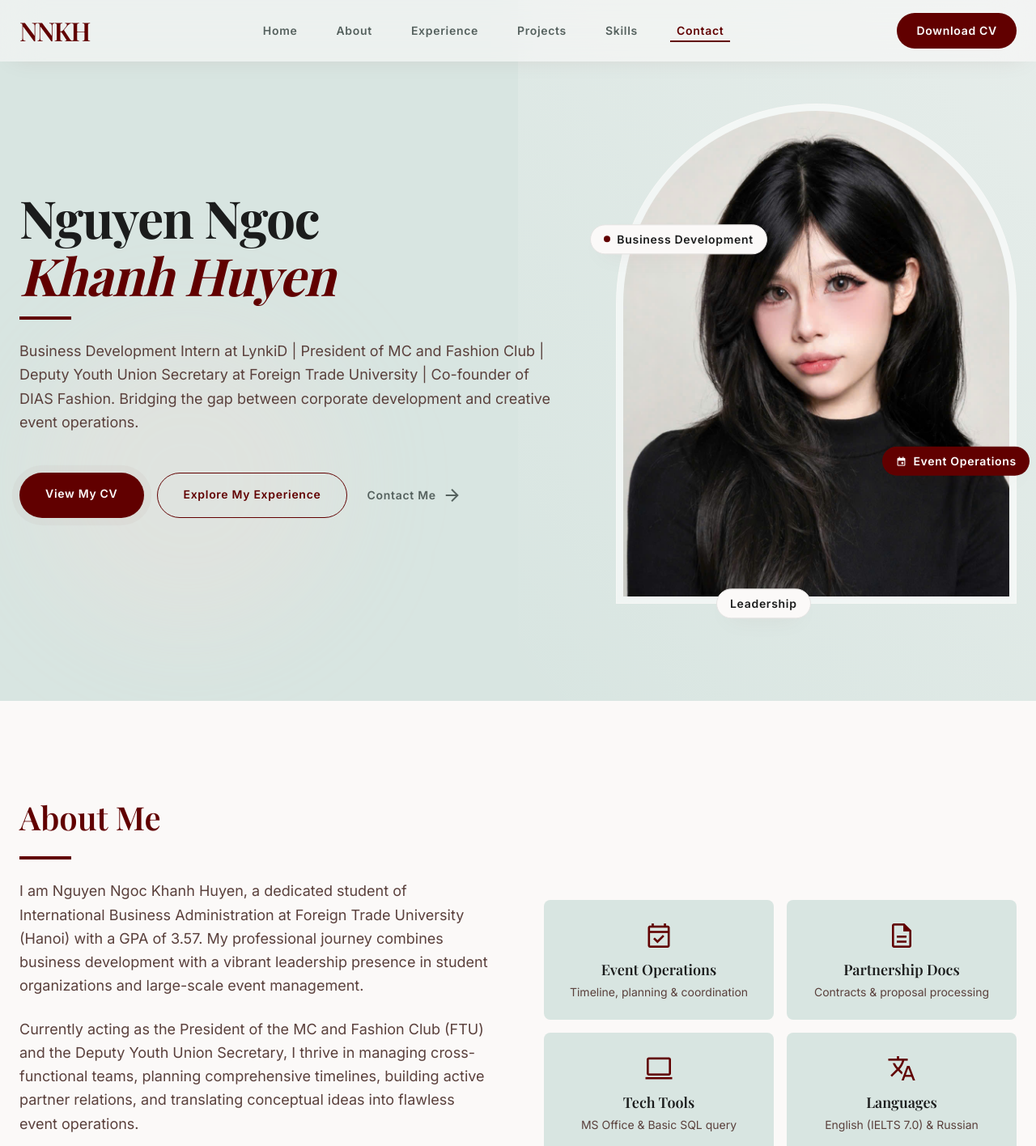
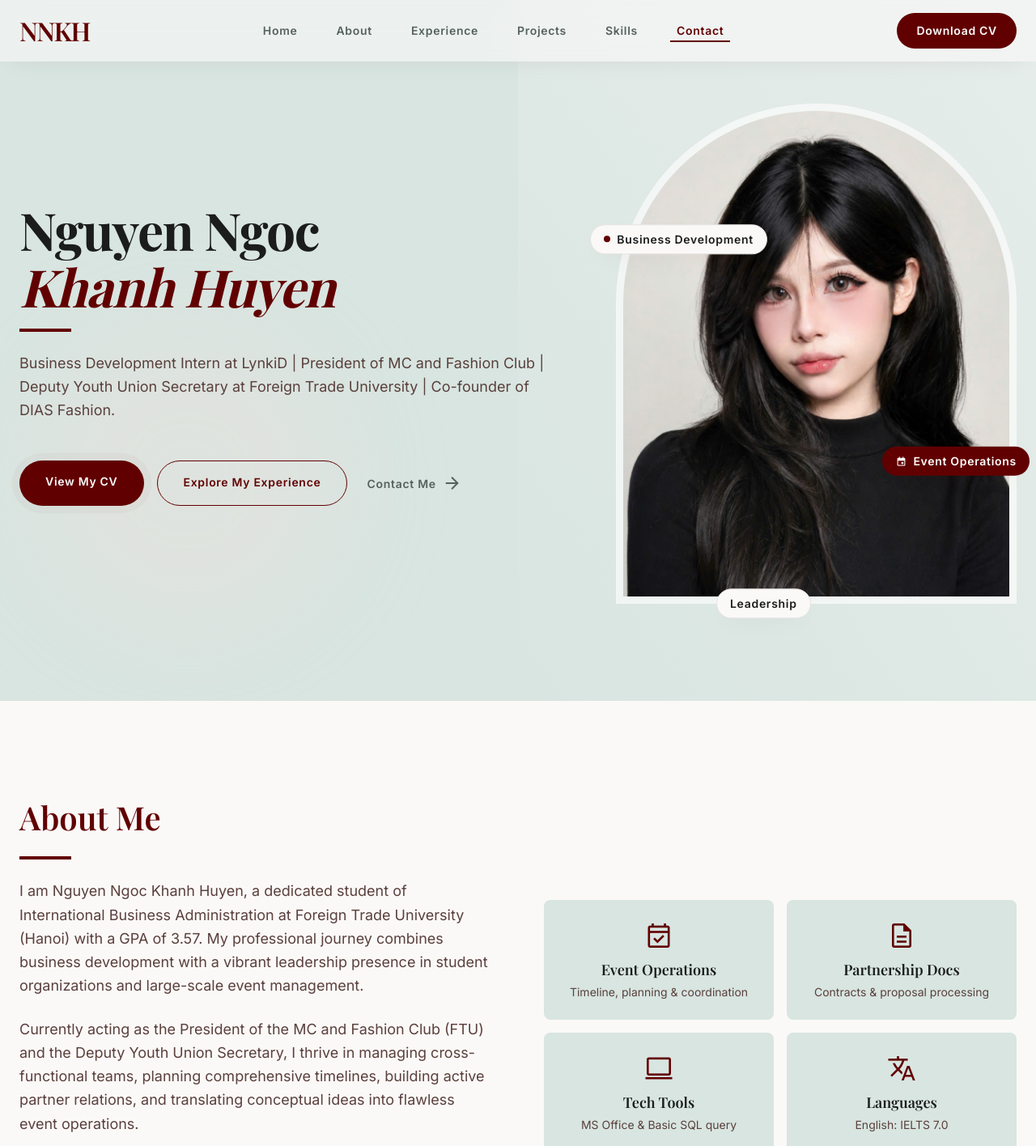
Before and after one commit to Trungs0002/portfolio-huyen, a React (Create React App) app: page / in a window 1280 px wide. Shown: the top 1416 px of the page at 81% size. Built offline with nearby package versions, Linux system fonts and the light colour scheme.

Commit message:
Add Hero and Footer components to layout

```diff
--- a/src/components/About.js
+++ b/src/components/About.js
@@ -20,7 +20,7 @@ const About = () => {
     {
       icon: "translate",
       title: "Languages",
-      desc: "English (IELTS 7.0) & Russian",
+      desc: "English: IELTS 7.0",
     },
   ];
 
--- a/src/components/Footer.js
+++ b/src/components/Footer.js
@@ -13,7 +13,7 @@ const Footer = () => {
       <div className="flex flex-col md:flex-row justify-between items-center max-w-container-max mx-auto px-gutter gap-unit">
         <span className="font-headline-md text-primary text-headline-md font-headline-md">NNKH</span>
         <p className="font-body-md text-body-md text-primary">
-          © 2024 Nguyen Ngoc Khanh Huyen. All rights reserved.
+          © 2026 Nguyen Ngoc Khanh Huyen. All rights reserved.
         </p>
         <ul className="flex gap-4">
           {socials.map((soc, idx) => (
--- a/src/components/Hero.js
+++ b/src/components/Hero.js
@@ -66,7 +66,7 @@ const Hero = () => {
             </h1>
             <div className="w-16 h-1 bg-primary mb-6"></div>
             <p className="font-body-lg text-body-lg text-on-surface-variant max-w-2xl leading-relaxed">
-              Business Development Intern at LynkiD | President of MC and Fashion Club | Deputy Youth Union Secretary at Foreign Trade University | Co-founder of DIAS Fashion. Bridging the gap between corporate development and creative event operations.
+              Business Development Intern at LynkiD | President of MC and Fashion Club | Deputy Youth Union Secretary at Foreign Trade University | Co-founder of DIAS Fashion.
             </p>
           </div>
           <div className="flex flex-wrap gap-4 pt-4">
```
